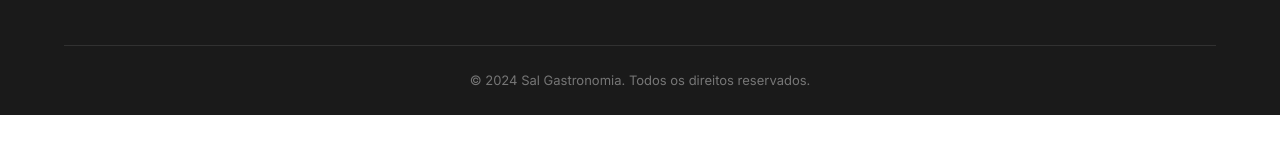
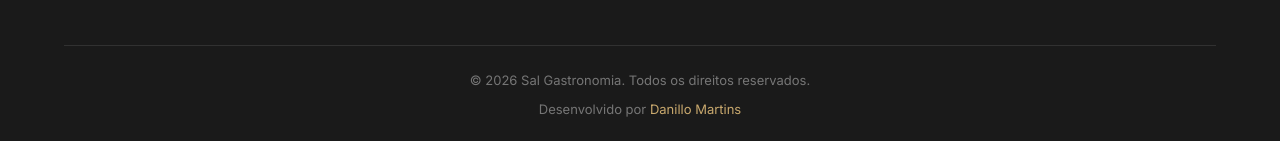
Before and after one commit to DanilloMartiins/newSalWeb, a React (Vite) app: page /chef in a window 1280 px wide. Shown: the part 3049-3190 px from the top of the page. Before the commit the page ends 3164 px from the top, so only its background shows below. Built offline with nearby package versions, Linux system fonts and the light colour scheme; the HTML template or start-up script is replaced by a standard one.

Commit message:
feat: footer com creditos Danillo Martins

```diff
--- a/src/components/Footer.css
+++ b/src/components/Footer.css
@@ -94,6 +94,20 @@
   font-size: 0.8125rem;
 }
 
+.footer-developer {
+  margin-top: 8px;
+}
+
+.footer-developer a {
+  color: var(--color-gold);
+  transition: var(--transition);
+}
+
+.footer-developer a:hover {
+  color: var(--color-gold-light);
+  text-decoration: underline;
+}
+
 @media (max-width: 768px) {
   .footer-top {
     grid-template-columns: 1fr;
--- a/src/components/Footer.jsx
+++ b/src/components/Footer.jsx
@@ -49,7 +49,10 @@ export default function Footer() {
         </div>
 
         <div className="footer-bottom">
-          <p>&copy; 2024 Sal Gastronomia. Todos os direitos reservados.</p>
+          <p>&copy; 2026 Sal Gastronomia. Todos os direitos reservados.</p>
+          <p className="footer-developer">
+            Desenvolvido por <a href="https://www.linkedin.com/in/danillomartins/" target="_blank" rel="noopener noreferrer">Danillo Martins</a>
+          </p>
         </div>
       </div>
     </footer>
```
